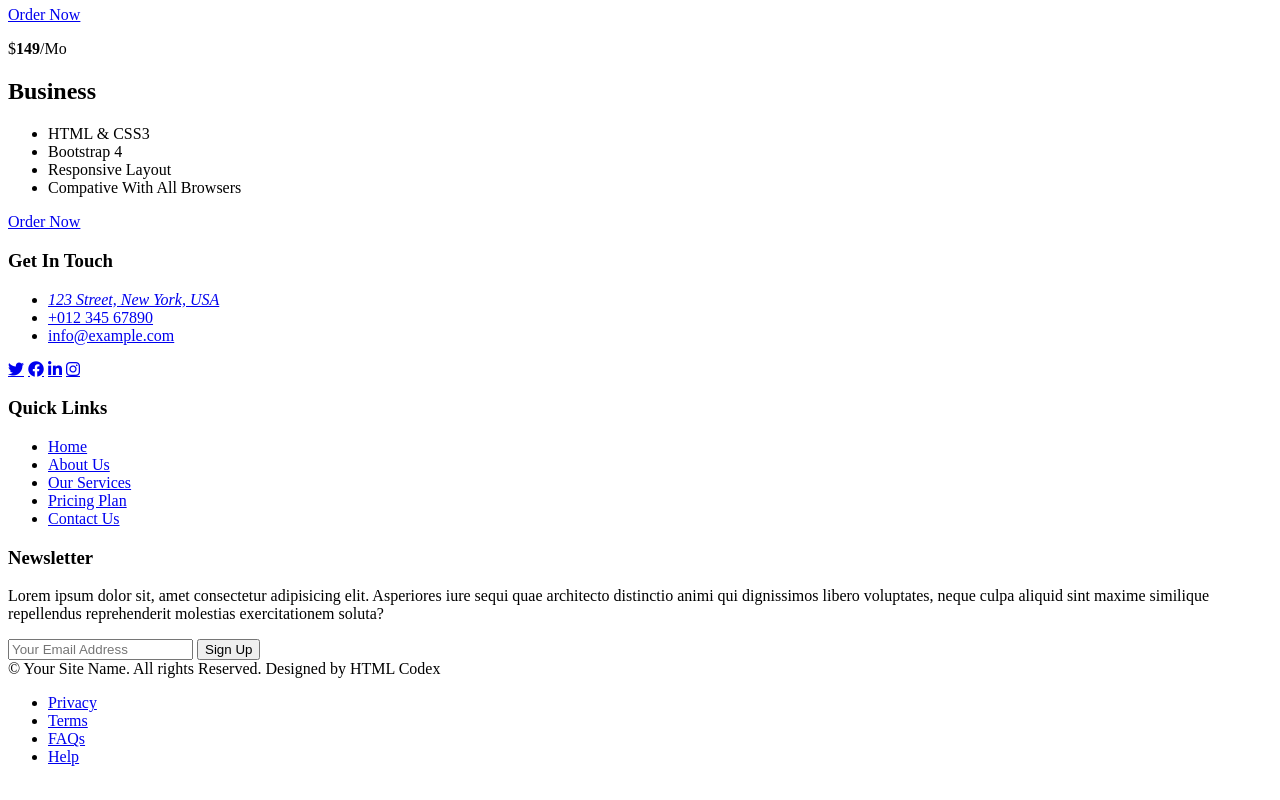
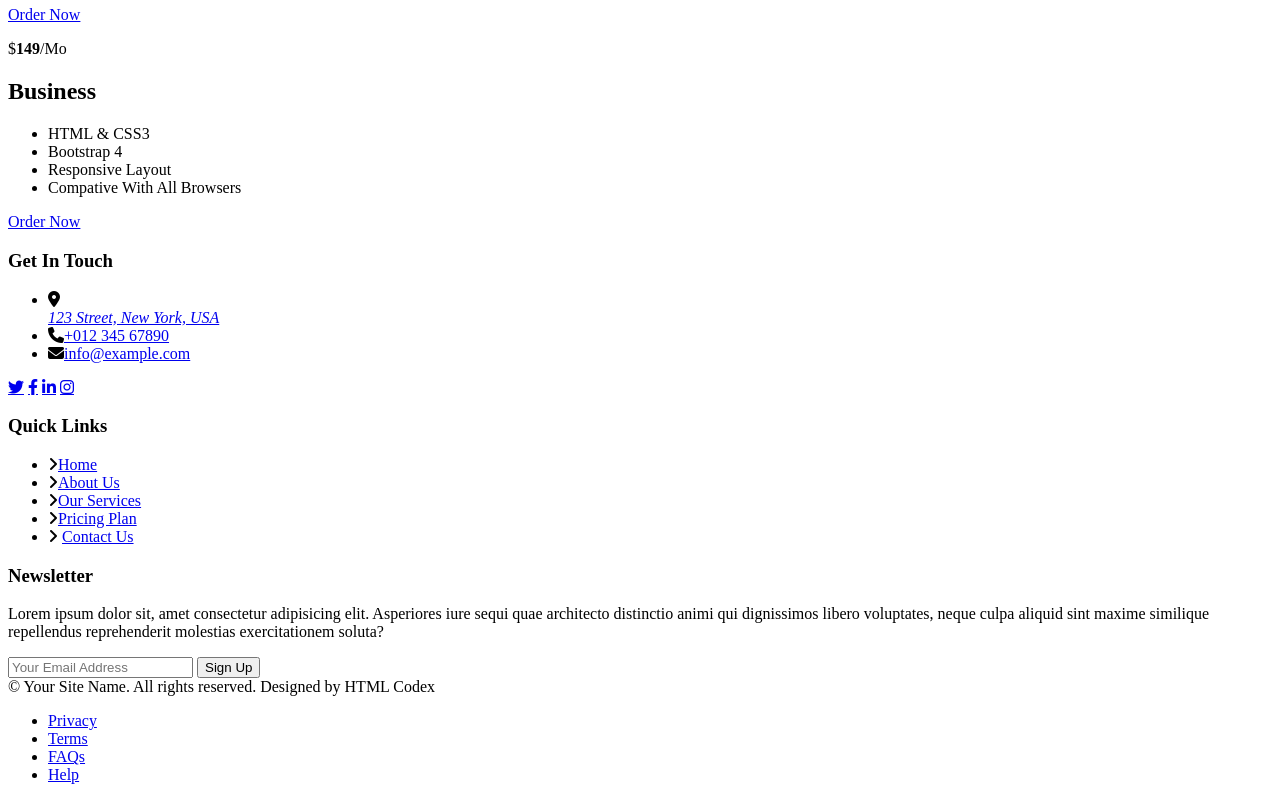
Before and after one commit to dylan5023/coursework2, a plain HTML site: page index.html in a window 1280 px wide. Shown: the part 1530-2330 px from the top of the page. Drawn offline with Linux system fonts and the light colour scheme.

Commit message:
Services HTMl fixed some details

```diff
--- a/index.html
+++ b/index.html
@@ -5,6 +5,7 @@
     <meta http-equiv="X-UA-Compatible" content="IE=edge">
     <meta name="viewport" content="width=device-width, initial-scale=1.0">
     <link rel="stylesheet" href="https://cdnjs.cloudflare.com/ajax/libs/font-awesome/6.3.0/css/all.min.css">
+    <link rel="stylesheet" href="/css/style.css">
     <title>Document</title>
 </head>
 <body>
@@ -174,13 +175,13 @@
                     Get In Touch
                 </h3>
                 <ul>
-                    <li><a href="#"><address>123 Street, New York, USA</address></a></li>
-                    <li><a href="tel:+012345679">+012 345 67890</a></li>
-                    <li><a href="mailto:info@example.com">info@example.com</a></li>
+                    <li><i class="fa-solid fa-location-dot"></i><a href="#"><address>123 Street, New York, USA</address></a></li>
+                    <li><i class="fa-solid fa-phone"></i><a href="tel:+012345679">+012 345 67890</a></li>
+                    <li><i class="fa-solid fa-envelope"></i><a href="mailto:info@example.com">info@example.com</a></li>
                 </ul>
-                <p>
+                <p class="network">
                     <a href="#" class="fa-brands fa-twitter"></a>
-                    <a href="#" class="fa-brands fa-facebook"></a>
+                    <a href="#" class="fa-brands fa-facebook-f"></a>
                     <a href="#" class="fa-brands fa-linkedin-in"></a>
                     <a href="#" class="fa-brands fa-instagram"></a>
                 </p>
@@ -190,11 +191,11 @@
                     Quick Links
                 </h3>
                 <ul>
-                    <li><a href="#">Home</a></li>
-                    <li><a href="#">About Us</a></li>
-                    <li><a href="#">Our Services</a></li>
-                    <li><a href="#">Pricing Plan</a></li>
-                    <li><a href="#">Contact Us</a></li>
+                    <li><i class="fa-solid fa-angle-right"></i><a href="#">Home</a></li>
+                    <li><i class="fa-solid fa-angle-right"></i><a href="#">About Us</a></li>
+                    <li><i class="fa-solid fa-angle-right"></i><a href="#">Our Services</a></li>
+                    <li><i class="fa-solid fa-angle-right"></i><a href="#">Pricing Plan</a></li>
+                    <li><i class="fa-solid fa-angle-right"></i> <a href="#">Contact Us</a></li>
                 </ul>
             </aside>
             <aside>
@@ -212,7 +213,8 @@
         </section>
         <section class="social">
             <aside>
-                &copy; Your Site Name. <span>All rights Reserved. Designed by</span> HTML Codex
+                &copy; <span>Your Site Name</span>. All rights reserved.
+                Designed by <span>HTML Codex</span>
             </aside>
             <ul>
                 <li><a href="#">Privacy</a></li>
```
